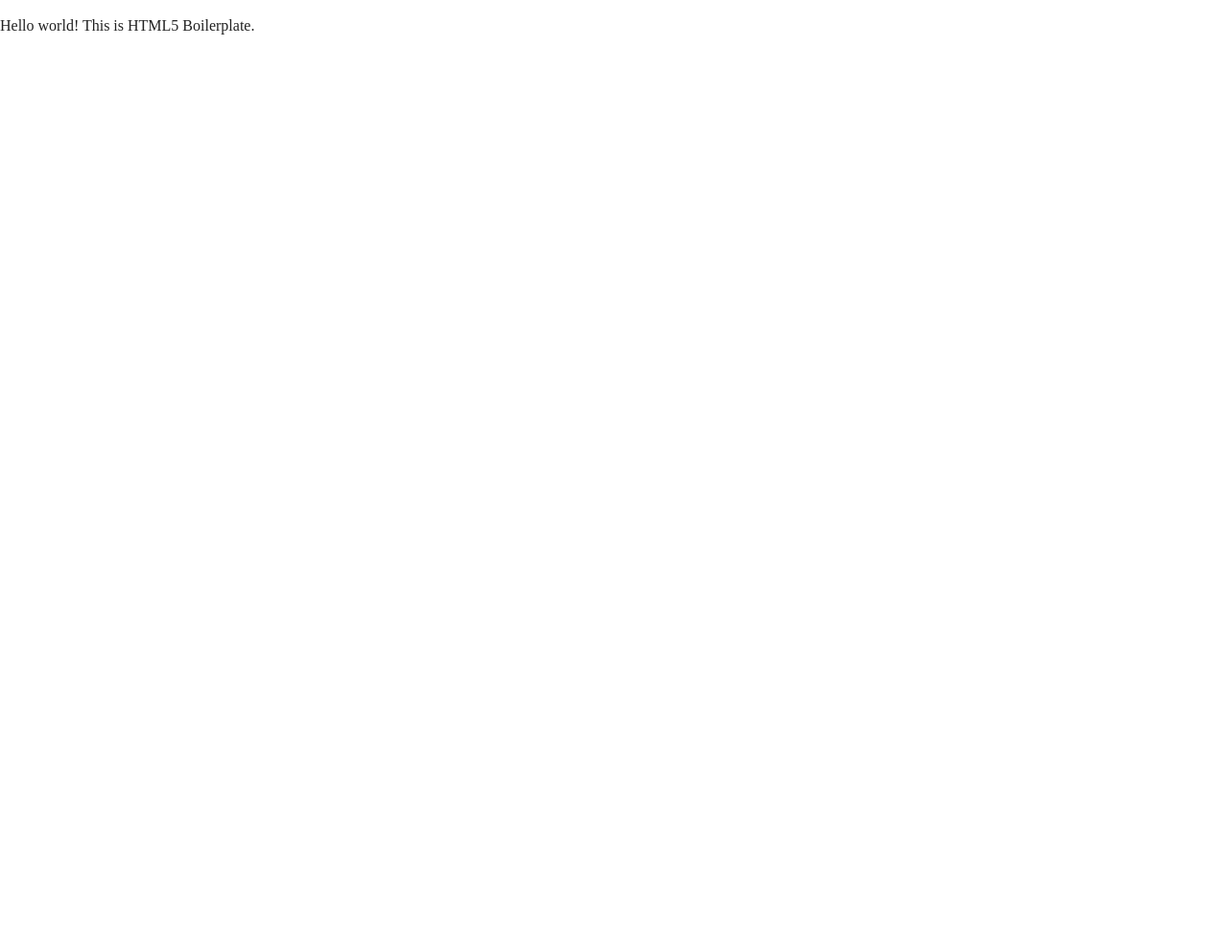
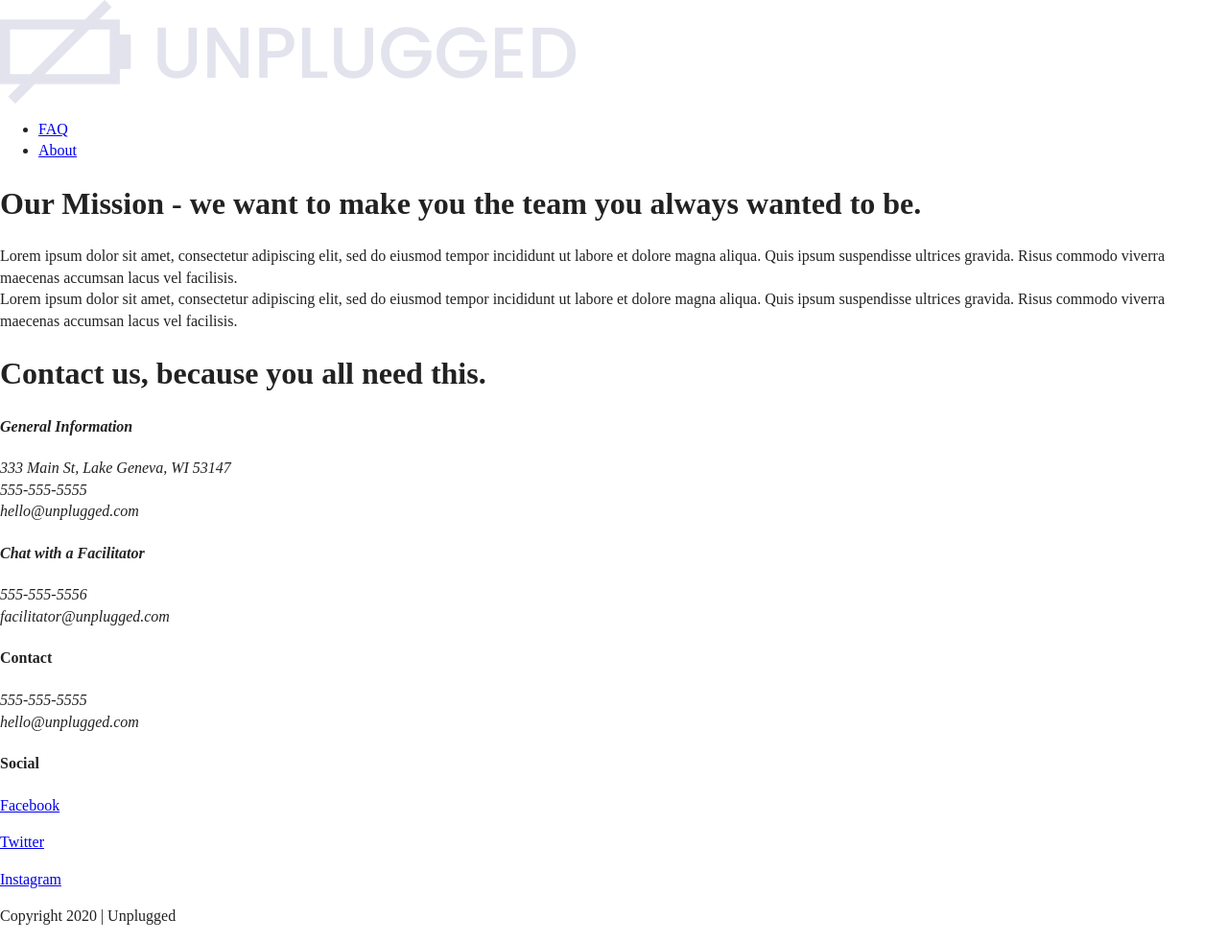
Before and after one commit to ksenia-kos/unplugged-retreat, a website: page about/index.html in a window 1280 px wide. Shown: the whole page at 96% size. Before the commit the page ends 800 px from the top, so only its background shows below. Drawn offline with Linux system fonts and the light colour scheme.

Commit message:
started About page

```diff
--- a/about/index.html
+++ b/about/index.html
@@ -3,7 +3,7 @@
 
 <head>
   <meta charset="utf-8">
-  <title></title>
+  <title>About | Unplugged Retreat</title>
   <meta name="description" content="">
   <meta name="viewport" content="width=device-width, initial-scale=1">
 
@@ -23,9 +23,82 @@
 </head>
 
 <body>
+  <header>
+    <div class="content-wrapper">
+      <a href="../index.html"><img src="../img/unpluggedlogo.png" alt="unplugged logo"></a>
+      <div class="header-divider"></div>
+      <nav>
+        <ul>
+          <li><a href="../faq/index.html">FAQ</a></li>
+          <li><a href="#">About</a></li>
+        </ul>
+      </nav>
+    </div>
+  </header>
 
-  <!-- Add your site or application content here -->
-  <p>Hello world! This is HTML5 Boilerplate.</p>
+  <main>
+
+    <section class="mission">
+      <div class="content-wrapper">
+        <div class="mission-content">
+          <h1>Our Mission - we want to make you the team you always wanted to be.</h1>
+          <p>Lorem ipsum dolor sit amet, consectetur adipiscing elit, sed do eiusmod tempor incididunt ut labore et dolore magna aliqua. Quis ipsum suspendisse ultrices gravida. Risus commodo viverra maecenas accumsan lacus vel facilisis.<br>
+          Lorem ipsum dolor sit amet, consectetur adipiscing elit, sed do eiusmod tempor incididunt ut labore et dolore magna aliqua. Quis ipsum suspendisse ultrices gravida. Risus commodo viverra maecenas accumsan lacus vel facilisis.</p>
+        </div>
+      </div>
+    </section>
+
+    <section class="map">
+      <figure>
+    </section>
+
+    <section class="contact-section">
+      <div class="content-wrapper">
+        <h1>Contact us, because you all need this.</h1>
+        <address>
+          <div class="info">
+            <h4>General Information</h4>
+            <p>333 Main St, Lake Geneva, WI 53147<br>
+            555-555-5555<br>
+            hello@unplugged.com</p>
+          </div>
+          <div class="facilitator">
+            <h4>Chat with a Facilitator</h4>
+            <p>555-555-5556<br>
+            facilitator@unplugged.com</p>
+          </div>
+        </address>
+      </div>
+    </section>
+
+  </main>
+
+  <footer>
+    <div class="content-wrapper">
+      <div class="footer-content">
+        <div class="contact">
+          <h4>Contact</h4>
+          <address>
+            555-555-5555<br>
+            hello@unplugged.com
+          </address>
+        </div>
+        <div class="social">
+          <h4>Social</h4>
+          <div class="social-icons">
+            <p><a href="https://www.facebook.com" target="_blank">Facebook</a></p>
+            <p><a href="https://www.twitter.com" target="_blank">Twitter</a></p>
+            <p><a href="https://www.instagram.com" target="_blank">Instagram</a></p>
+          </div>
+        </div>
+      </div>
+    </div>
+    <div class="copyright">
+      <p>Copyright 2020 | Unplugged</p>
+    </div>
+  </footer>
+
+
   <script src="../js/vendor/modernizr-3.11.2.min.js"></script>
   <script src="../js/plugins.js"></script>
   <script src="../js/main.js"></script>
```
Also changed, not shown: faq/index.html (+39 -3 lines), index.html (+22 -13 lines).
